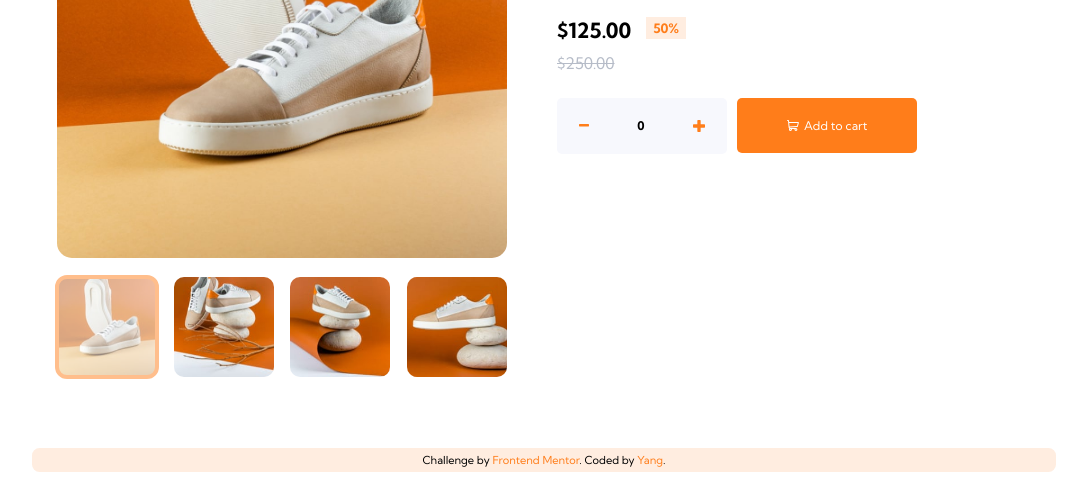
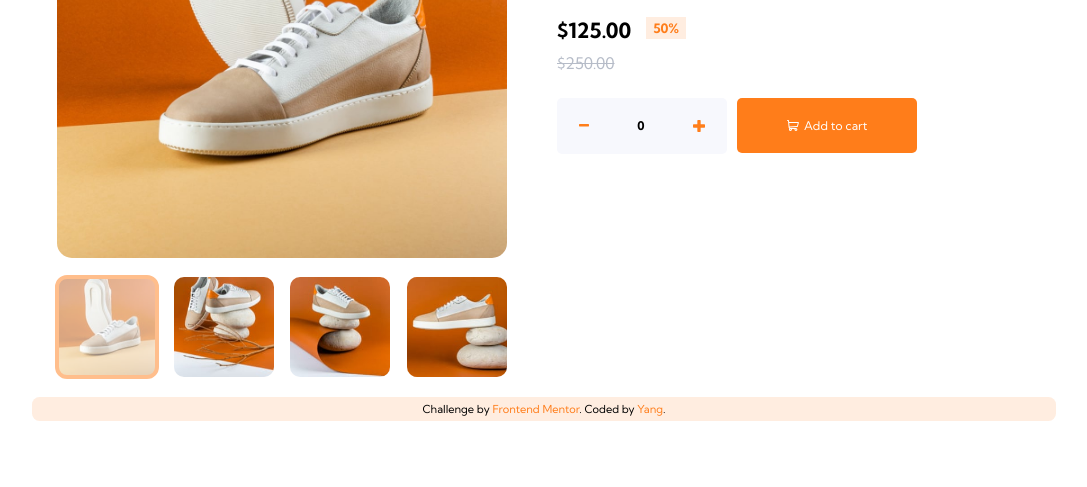
Before and after one commit to unimibYNGX/fe10-ecommerce, a plain HTML site: page index.html in a window 1280 px wide. Shown: the part 313-800 px from the top of the page, without its empty margins (96-1183 px from the left). Drawn offline with Linux system fonts and the light colour scheme.

Commit message:
fixed attribution

```diff
--- a/css/style.css
+++ b/css/style.css
@@ -111,10 +111,10 @@ body {
   padding-bottom: 5px;
   background-color: var(--pale-orange);
   margin-top: 20px;
-  position: absolute;
+  /* position: absolute; */
   width: 80%;
   border-radius: 7.5px;
-  bottom: 15px;
+  margin-bottom: 15px;
 }
 
 .top {
```
